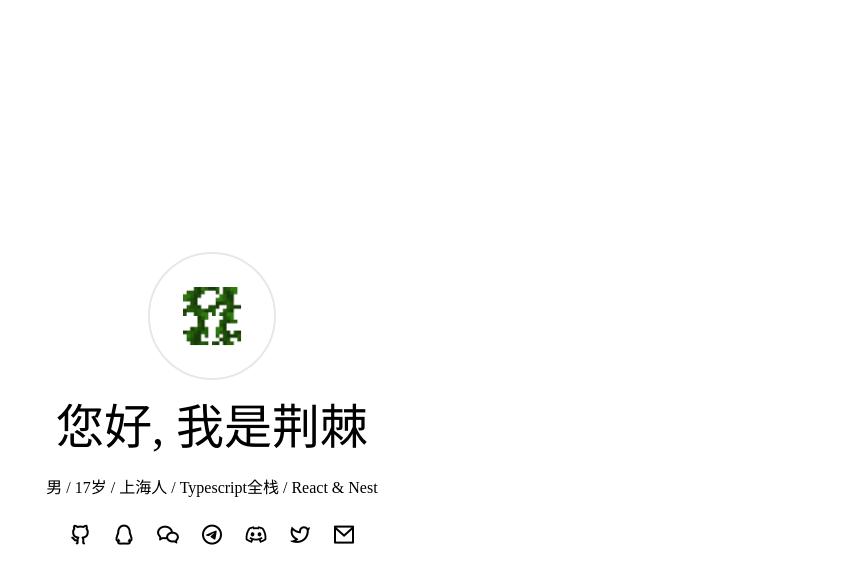
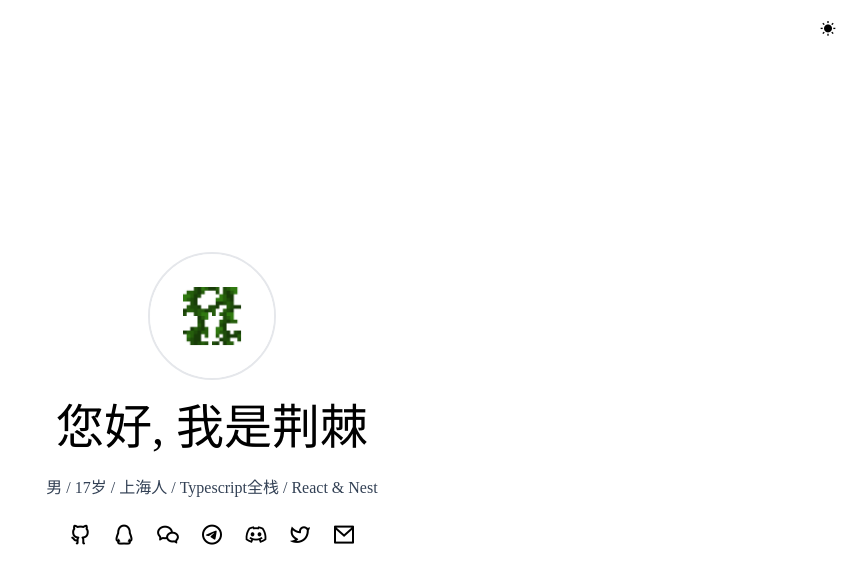
Before and after one commit to jsun969/home, a React (Vite) app: page / in a window 1280 px wide. Shown: the top 584 px of the page, without its empty margins (428-1280 px from the left). Built offline with nearby package versions, Linux system fonts and the light colour scheme; a web font is replaced by a local one.

Commit message:
feat: add dark mode

```diff
--- a/src/App.tsx
+++ b/src/App.tsx
@@ -1,17 +1,22 @@
 import React from 'react';
 import SocialInfoButton from './components/SocialInfoButton';
+import ThemeToggleButton from './components/ThemeToggleButton';
 
 const App: React.FC = () => {
   return (
-    <div className="flex h-screen">
+    <div className="flex h-screen dark:bg-slate-900 relative">
+      <div className="absolute top-4 right-4">
+        <ThemeToggleButton />
+      </div>
+
       <div className="m-auto text-center flex flex-col gap-6">
         <img
           alt="avatar"
           src="/avatar.png"
           className="m-auto border-2 w-32 rounded-full"
         />
-        <div className="text-5xl">您好, 我是荆棘</div>
-        <div>
+        <div className="text-5xl dark:text-white">您好, 我是荆棘</div>
+        <div className="text-slate-700 dark:text-slate-400">
           男 / {new Date().getFullYear() - 2005}岁 / 上海人 / Typescript全栈 /
           React & Nest
         </div>
--- a/src/components/SocialInfoButton.tsx
+++ b/src/components/SocialInfoButton.tsx
@@ -20,14 +20,14 @@ const SocialInfoButton: React.FC<SocialInfoButtonProps> = ({
 
   return (
     <div>
-      <i
+      <button
         className={`ri-${icon}-${
           showText ? 'fill' : 'line'
-        } ri-xl ${className}`}
+        } ri-xl dark:text-slate-200 ${className}`}
         onClick={() => setShowText(!showText)}
       />
       {showText && (
-        <div className="text-sm">
+        <div className="text-sm dark:text-slate-200">
           {href ? (
             <a href={href} className="underline" target="_blank">
               {text}
--- /dev/null
+++ b/src/components/ThemeToggleButton.tsx
@@ -0,0 +1,26 @@
+import React, { useEffect, useState } from 'react';
+
+const ThemeToggleButton: React.FC = () => {
+  const [darkMode, setDarkMode] = useState(
+    window.matchMedia('(prefers-color-scheme: dark)').matches,
+  );
+
+  useEffect(() => {
+    if (darkMode) {
+      document.documentElement.classList.add('dark');
+    } else {
+      document.documentElement.classList.remove('dark');
+    }
+  }, [darkMode]);
+
+  return (
+    <button
+      className={`${darkMode ? 'ri-moon-fill' : 'ri-sun-fill'} dark:text-white`}
+      onClick={() => {
+        setDarkMode(!darkMode);
+      }}
+    />
+  );
+};
+
+export default ThemeToggleButton;
--- a/tailwind.config.js
+++ b/tailwind.config.js
@@ -1,5 +1,6 @@
 module.exports = {
   content: ['./index.html', './src/**/*.tsx'],
+  darkMode: 'class',
   theme: {
     extend: {},
   },
```
